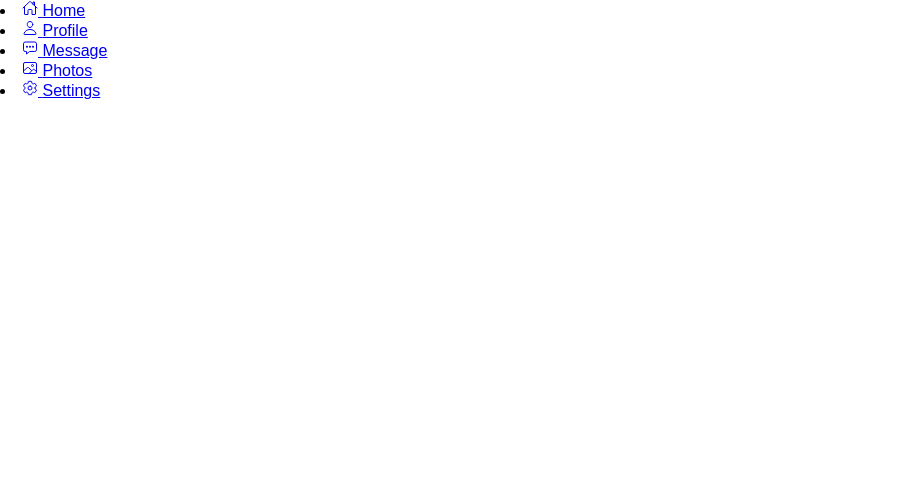
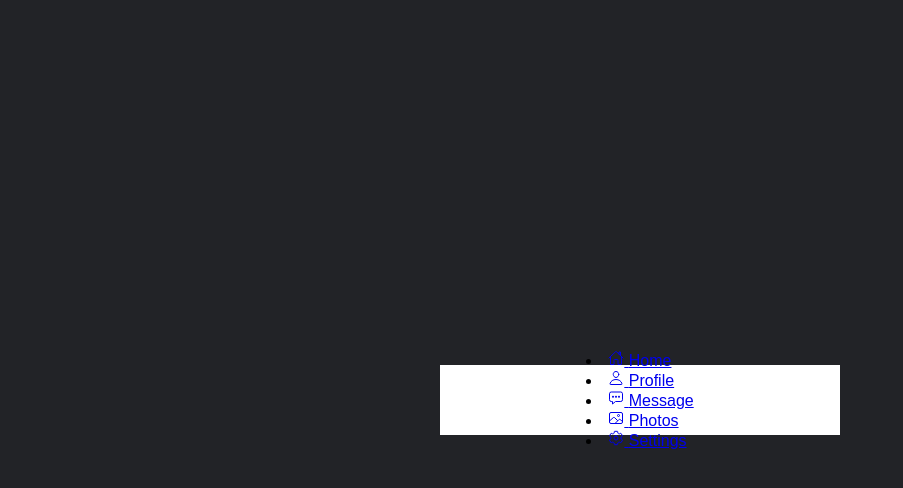
Before and after one commit to ILRSBandara/Magic-Navigation-bar, a plain HTML site: page index.html in a window 1280 px wide. Shown: the whole page, without its empty margins (0-903 px from the left). Drawn offline with nearby package versions, Linux system fonts and the light colour scheme.

Commit message:
Update CSS File

```diff
--- a/style.css
+++ b/style.css
@@ -11,5 +11,18 @@
 }
 body
 {
-
+    display: flex;
+    justify-self: center;
+    align-items: center;
+    min-height: 100vh;
+    background: var(--clr);
 }
+.navigation
+{
+    width: 400px;
+    height: 70px;
+    background: white;
+    display: flex;
+    justify-content: center;
+    align-items: center;
+}
```
